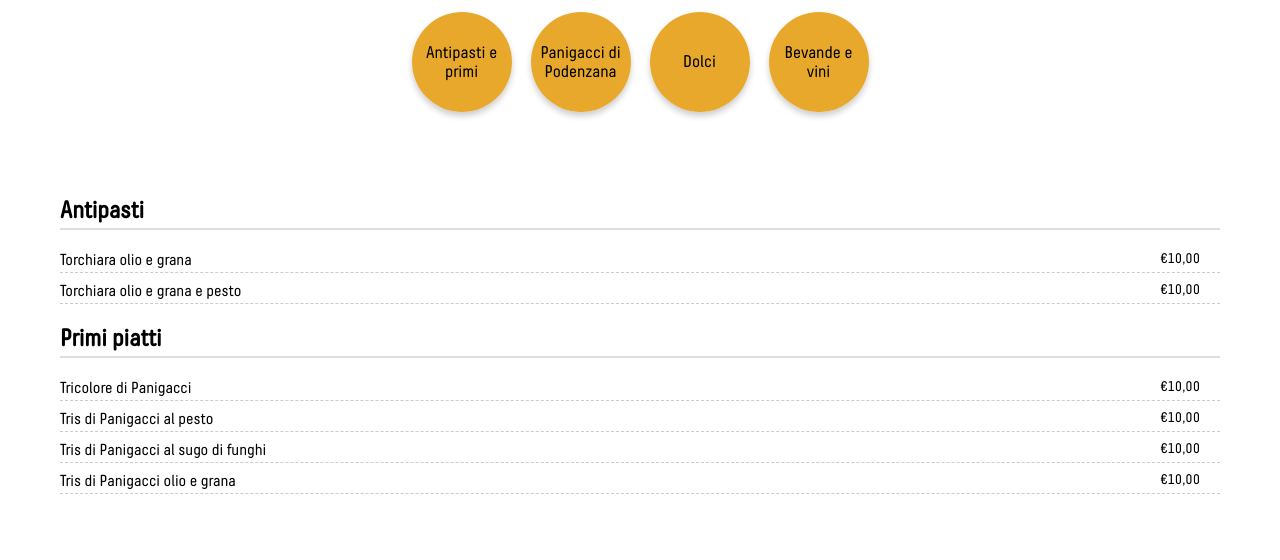
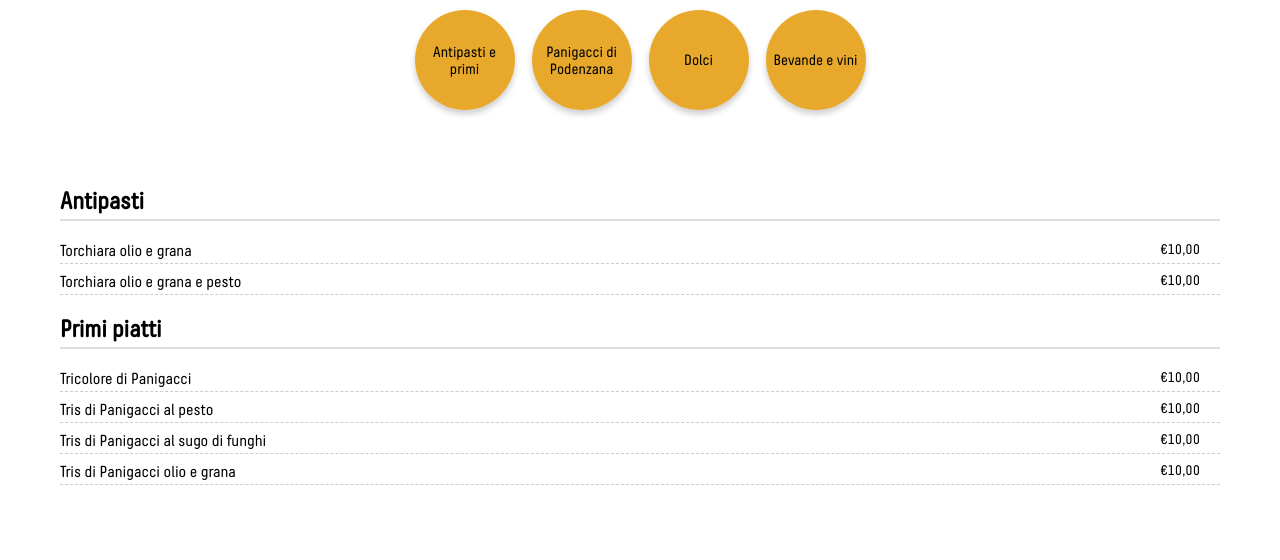
Before and after one commit to granzenigo-ui/Prova, a plain HTML site: page index.html in a window 1280 px wide. Shown: the part 227-787 px from the top of the page. Drawn offline with Linux system fonts and the light colour scheme.

Commit message:
Update style.css

```diff
--- a/style.css
+++ b/style.css
@@ -107,9 +107,9 @@ footer {
     display: flex;
     justify-content: center;
     gap: 3px;
-    padding: 5px 0;
+    padding: 3px 0;
     flex-shrink: 0;
-    margin-bottom: 20px; /* spazio tra bottoni e tab content */
+    margin-bottom: 15px; /* spazio tra bottoni e tab content */
 }
 
 .tab-buttons > button {
@@ -122,10 +122,9 @@ footer {
     border: none;
     /*border-radius: 25px;*/
     color: black;
-    padding: 5px 7px;
-    font-size: 17px;
-    margin: 0 8px;
-    cursor: pointer;
+    padding: 3px 7px;
+    font-size: 15px;
+    margin: 0 7px;
     transition: all 0.3s ease;
     box-shadow: 0 4px 6px rgba(0,0,0,0.2);
 }
```
